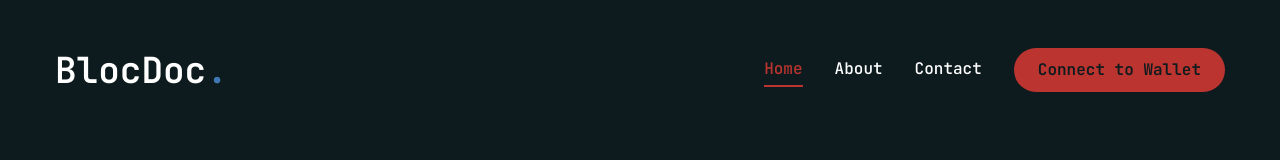
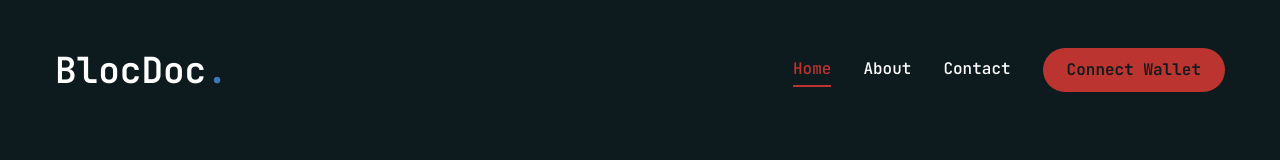
Before and after one commit to jaisharma687/BlocDoc, a Next.js app: page / in a window 1280 px wide. Shown: the top 160 px of the page. Built offline with nearby package versions, Linux system fonts and the light colour scheme.

Commit message:
Added wallet connnect - by Shreyash

```diff
--- a/components/Header.jsx
+++ b/components/Header.jsx
@@ -1,11 +1,45 @@
+"use client"
+
 import Link from "next/link"
 import { Button } from "./ui/button"
-
-// components
+import { useState, useEffect } from "react"
 import Nav from "./Nav"
 import MobileNav from "./MobileNav"
 
 export const Header = () => {
+  const [account, setAccount] = useState(null)
+
+  useEffect(() => {
+    checkIfWalletIsConnected()
+  }, [])
+
+  const checkIfWalletIsConnected = async () => {
+    if (typeof window.ethereum !== 'undefined') {
+      try {
+        const accounts = await window.ethereum.request({ method: 'eth_accounts' })
+        if (accounts.length > 0) {
+          setAccount(accounts[0])
+        }
+      } catch (error) {
+        console.error("An error occurred while checking the wallet connection:", error)
+      }
+    }
+  }
+
+  const connectWallet = async () => {
+    if (typeof window.ethereum !== 'undefined') {
+      try {
+        await window.ethereum.request({ method: 'eth_requestAccounts' })
+        const accounts = await window.ethereum.request({ method: 'eth_accounts' })
+        setAccount(accounts[0])
+      } catch (error) {
+        console.error("An error occurred while connecting the wallet:", error)
+      }
+    } else {
+      alert("Please install MetaMask!")
+    }
+  }
+
   return (
     <header className="py-8 xl:py-12 text-white">
         <div className="container mx-auto flex justify-between items-center">
@@ -18,15 +52,15 @@ export const Header = () => {
             {/* desktop navbar & connect wallet */}
             <div className="hidden xl:flex items-center gap-8">
               <Nav />
-              <Link href="/login">
-                <Button>Connect to Wallet</Button>
-              </Link>
+              <Button onClick={connectWallet} className={account ? 'bg-accent text-primary hover:bg-accent-hover' : 'bg-red text-primary hover:bg-red-hover'}>
+                {account ? `Connected: ${account.slice(0, 6)}...${account.slice(-4)}` : "Connect Wallet"}
+              </Button>
             </div>
             {/* mobile navbar */}
             <div className="xl:hidden flex gap-8 items-center">
-              <Link href="/login">
-                <Button>Connect to Wallet</Button>
-              </Link>
+              <Button onClick={connectWallet} className={account ? 'bg-accent text-primary hover:bg-accent-hover' : 'bg-red text-primary hover:bg-red-hover'}>
+                {account ? `Connected: ${account.slice(0, 6)}...${account.slice(-4)}` : "Connect Wallet"}
+              </Button>
               <MobileNav />
             </div>
         </div>
```
